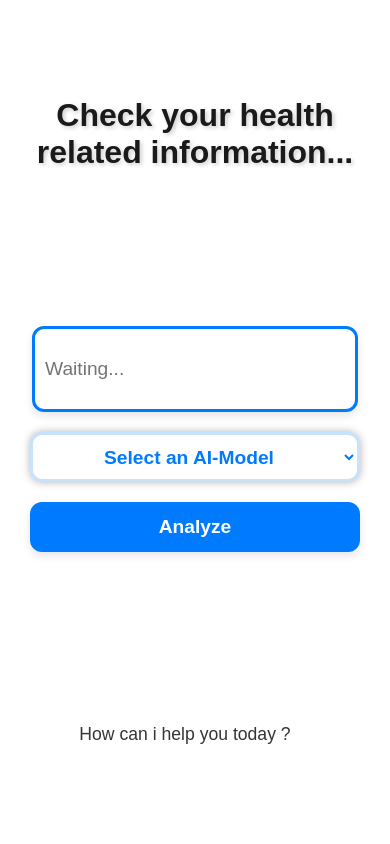
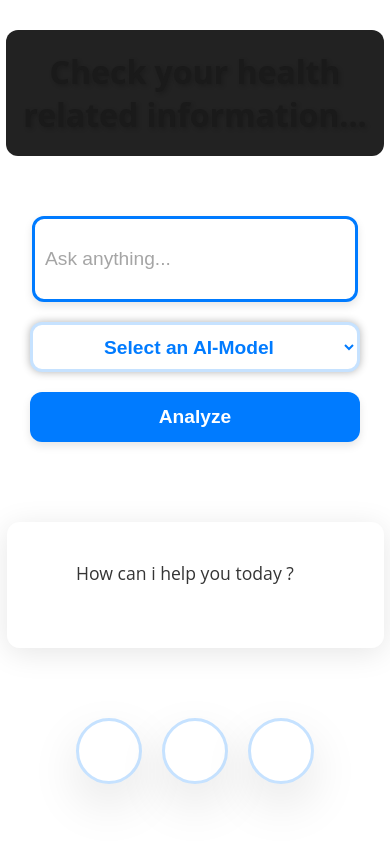
Before and after one commit to abdelaliichou/Ai-text-validator, a React (Create React App) app: page / in a window 390 px wide. Shown: the top 844 px of the page. Built offline with nearby package versions, Linux system fonts and the light colour scheme.

Commit message:
new design implemented !

```diff
--- a/src/App.css
+++ b/src/App.css
@@ -3,18 +3,27 @@
   flex-direction: column;
   align-items: center;
   justify-content: space-around;
-  height: 130vh;
-  font-family: Arial, sans-serif;
+  height: 100vh;
+  font-family: 'Open Sans', sans-serif;
   text-align: center;
   overflow-y: scroll;
+}
+
+.header{
+  display: flex;
+  flex-direction: column;
+  justify-content: center;
+  background-color: #222222;
+  border-radius: 12px;
+  width: 97vw;
+  height: 15vh;
 }
 
 .page-heading {
   font-size: 3rem;
   font-weight: bold;
-  margin-top: 30px;
   text-align: center;
-  color: #1a1a1a;
+  color: #ffffff;
   text-shadow: 2px 2px 4px rgba(0, 0, 0, 0.2);
 }
 
@@ -22,8 +31,6 @@
   font-size: 1.3rem;
   font-weight: normal;
   text-align: center;
-  margin-left: 100px;
-  margin-right: 100px;
   color: #222222;
 }
 
@@ -36,8 +43,14 @@
 }
 
 .response-section{
-  height: 120px;
-  width: 100vw;
+  background-color: #ffffff;
+  box-shadow: 0 5px 30px rgba(0, 0, 0, 0.1);
+  border: 1px solid #ffffff;
+  border-radius: 12px;
+  padding: 20px;
+  height: 10vh;
+  margin-bottom: 20px;
+  width: 50vw;
   overflow-y: scroll;
 }
 
@@ -47,10 +60,14 @@
   height: 100px;
   border-radius: 12px;
   font-weight: 500;
-  color: #363636;
+  color: #272727;
   font-size: 1.2rem;
-  box-shadow: 0 4px 8px rgba(0, 0, 0, 0.1);
-  border: 3px solid #007bff;
+  box-shadow: 0 5px 30px rgba(0, 0, 0, 0.1);
+  border: 3px solid #c6e2ff;
+}
+
+input::placeholder {
+  color: #a5a5a5; /* Example color (light gray) */
 }
 
 .analyze-button {
@@ -59,7 +76,7 @@
   color: white;
   border: none;
   border-radius: 12px;
-  width: 472px;
+  width: 478px;
   height: 60px;
   cursor: pointer;
   font-size: 1.2rem;
@@ -74,7 +91,7 @@
   align-items: center;
   justify-content: center;
   padding: 10px;
-  background-color: #000000;
+  background-color: #222222;
   color: white;
   border: none;
   border-radius: 12px;
@@ -115,16 +132,16 @@
   padding: 10px;
   background-color: white;
   color:  #007bff;
-  border: 3px solid #c6e2ff;
   border-radius: 12px;
-  width: 472px;
+  width: 478px;
   height: 60px;
   font-size: 1.2rem;
   font-weight: bold;
   text-decoration: none;
   text-align: center;
   margin-top: 20px;
-  box-shadow: 0 0px 8px  #b3b3b3;
+  box-shadow: 0 5px 30px rgba(0, 0, 0, 0.1);
+  border: 3px solid #c6e2ff;
 }
 
 .drop:hover,
@@ -169,7 +186,8 @@
   height: 60px;
   margin: 0 10px;
   border-radius: 50%;
-  box-shadow: 0 4px 8px rgba(0, 0, 0, 0.3);
+  box-shadow: 0 20px 50px rgba(0, 0, 0, 0.1);
+  border: 3px solid #c6e2ff;
 }
 
 .good {
@@ -185,7 +203,7 @@
 }
 
 .test {
-  background-color: #b6b6b6;
+  background-color: #ffffff;
 }
 
 
@@ -200,12 +218,42 @@
   }
 }
 
-@media (max-width: 500px) {
+@media (max-width: 1000px) {
+  .page-heading {
+    font-size: 2.5rem;
+    font-weight: bold;
+    text-align: center;
+    color: #ffffff;
+    text-shadow: 2px 2px 4px rgba(0, 0, 0, 0.2);
+  }
+}
+
+@media (max-width: 800px) {
   .page-heading {
     font-size: 2rem;
     font-weight: bold;
     text-align: center;
-    color: #1a1a1a;
+    color: #ffffff;
+    text-shadow: 2px 2px 4px rgba(0, 0, 0, 0.2);
+  }
+}
+
+@media (max-width: 650px) {
+  .page-heading {
+    font-size: 1.5rem;
+    font-weight: bold;
+    text-align: center;
+    color: #ffffff;
+    text-shadow: 2px 2px 4px rgba(0, 0, 0, 0.2);
+  }
+}
+
+@media (max-width: 500px) {
+  .page-heading {
+    font-size: 1.5rem;
+    font-weight: bold;
+    text-align: center;
+    color: #ffffff;
     text-shadow: 2px 2px 4px rgba(0, 0, 0, 0.2);
   }
 
@@ -267,7 +315,7 @@
     align-items: center;
     justify-content: center;
     padding: 10px;
-    background-color: #000000;
+    background-color: #222222;
     color: white;
     border: none;
     border-radius: 12px;
@@ -283,19 +331,32 @@
   }
 
   .response-section{
-    height: 100px;
-    width: 100vw;
+    background-color: #ffffff;
+    box-shadow: 0 5px 30px rgba(0, 0, 0, 0.1);
+    border: 1px solid #ffffff;
+    border-radius: 12px;
+    height: 10vh;
+    margin-bottom: 10px;
+    width: 335px;
     overflow-y: scroll;
   }
+
+  .response-text {
+    font-size: 1rem;
+    font-weight: normal;
+    text-align: center;
+    color: #222222;
+  }
+
 
 }
 
 @media (max-width: 400px) {
   .page-heading {
-    font-size: 2rem;
+    font-size: 1.5rem;
     font-weight: bold;
     text-align: center;
-    color: #1a1a1a;
+    color: #ffffff;
     text-shadow: 2px 2px 4px rgba(0, 0, 0, 0.2);
   }
 
--- a/src/App.js
+++ b/src/App.js
@@ -19,11 +19,12 @@ function App() {
 
   const fetchData = async () => {
     try {
-      const response = await axios.post('http://localhost:4000/talk', { data: inputText });
+      const response = await axios.post('http://localhost:4000/loopTalk', { data: inputText });
       console.log(response.data.data);
       console.log(response.data.key);
       setResult(response.data.data);
       setReference(response.data.key);
+      setInputText("")
     } catch (error) {
       console.error(error);
     }
@@ -65,13 +66,15 @@ function App() {
 
   return (
     <div className="page-container">
+      <div className="header">
       <h1 className="page-heading">Check your health related information...</h1>
+      </div>
       {/*  this is the input section where we in write our information  */}
       <div className="input-section">
         <input
           type="text"
           className="text-input"
-          placeholder="Waiting..."
+          placeholder="Ask anything..."
           value={inputText}
           onChange={handleTextChange}
         />
```
